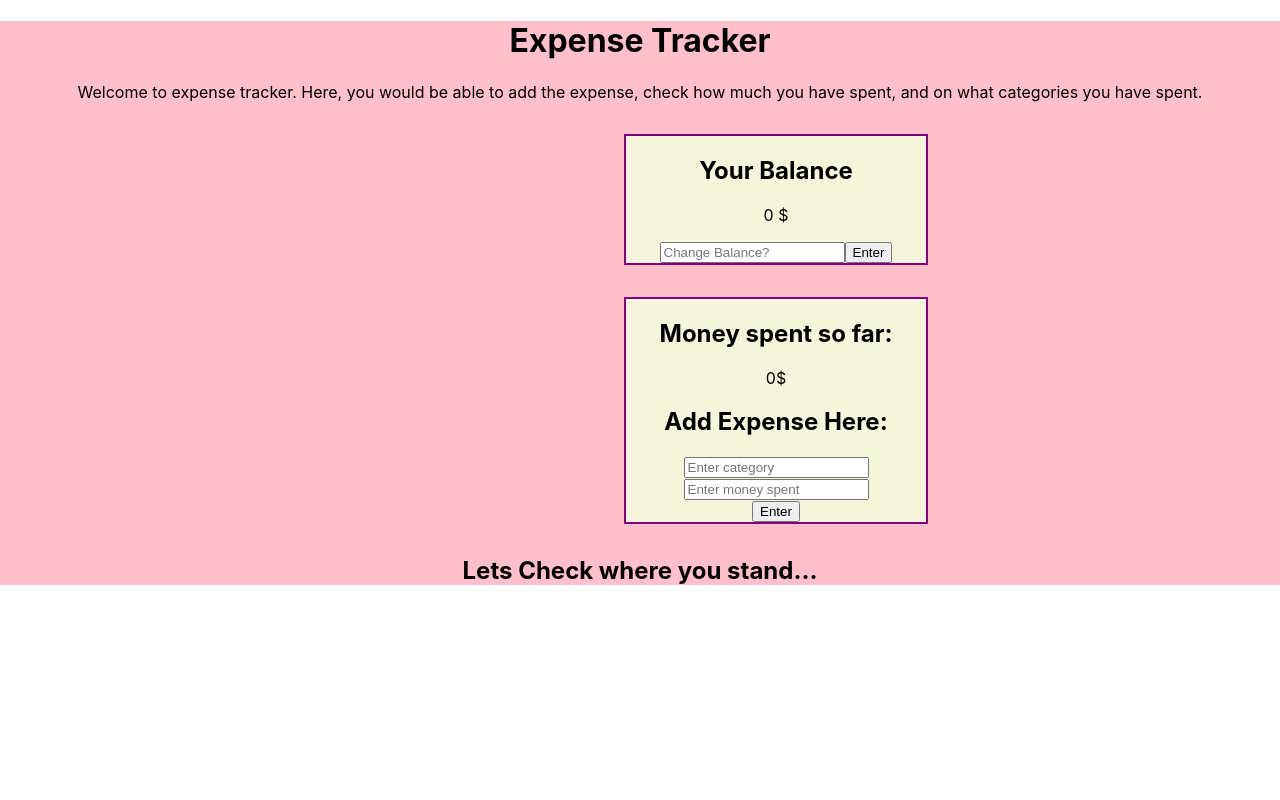
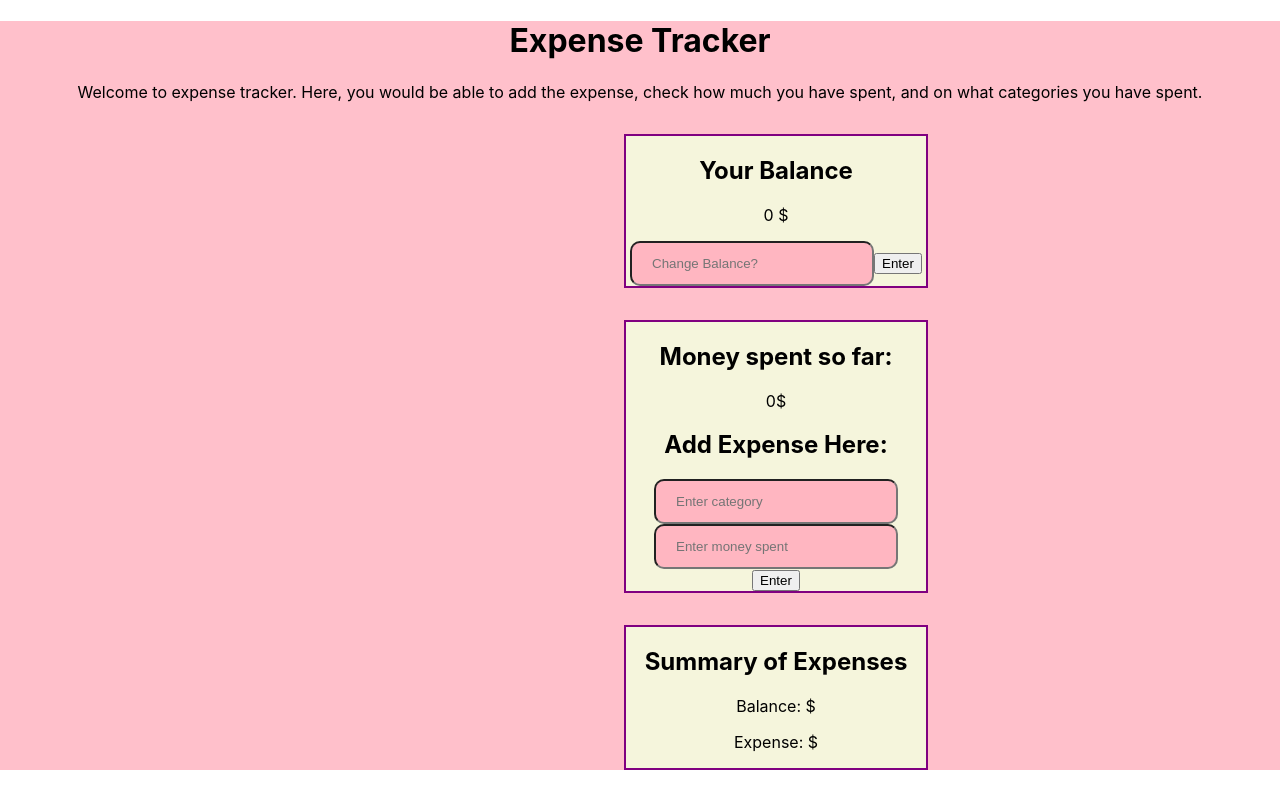
Before and after one commit to shreyaajainn31/expense-tracker, a React (Create React App) app: page / in a window 1280 px wide. Built offline with nearby package versions, Linux system fonts and the light colour scheme.

Commit message:
display message deciding on input balance limit

```diff
--- a/src/App.js
+++ b/src/App.js
@@ -3,20 +3,14 @@ import './App.css';
 import MainPage from './components/MainPage/MainPage';
 import ExpenseForm from './components/Expenses/ExpenseForm';
 import './components/MainPage.css';
-import Balance from './components/Balance/BalanceForm';
-import ProfitLoss from './components/Balance/ProfitLoss';
+
 
 
 function App() {
   return (
     <div className="App">
       <MainPage />
-      <Balance />
-
       <ExpenseForm />
-
-      <ProfitLoss/>
-
     </div>
   );
 }
--- a/src/components/Balance/BalanceForm.js
+++ /dev/null
@@ -1,41 +0,0 @@
-import { render } from "@testing-library/react";
-import React, {useState} from "react";
-
-
-export default function Balance(){
-    const [balance, setBalance] = useState('')
-    const [updateBalance, setUpdateBalance] = useState(0)
-
-    function returnBalance(){
-        return parseInt(updateBalance);
-    };
-
-
-    const handleBalanceChange = e => {
-        setBalance(e.target.value)
-    }
-    const changeBalance = e => {
-        e.preventDefault();
-        setUpdateBalance(balance)
-    }
-    const handleSubmit = e => {
-        e.preventDefault();
-        setBalance('');
-        setUpdateBalance('')
-    }
-
-    return (
-        <div className = "mainpage-form">
-            <h2> Your Balance </h2>
-            <p> {updateBalance} $</p>
-            <form className = "balance-change" onSubmit={handleSubmit}>
-            <input type = "change"
-            placeholder= "Change Balance?"
-            onChange = {handleBalanceChange}
-            value = {balance}
-             />
-            <button onClick= {changeBalance}> Enter </button>
-            </form>
-        </div>
-    );
-}
--- a/src/components/Balance/ProfitLoss.js
+++ /dev/null
@@ -1,16 +0,0 @@
-import React, {useState} from "react";
-import Balance from "./BalanceForm";
-import MainPageForm from "../Expenses/ExpenseForm";
-
-export default function ProfitLoss(){
-
-    return (
-
-        <div className = "profit">
-
-            <h2> Lets Check where you stand... </h2>
-
-
-        </div>
-    );
-}
--- a/src/components/Expenses/ExpenseForm.js
+++ b/src/components/Expenses/ExpenseForm.js
@@ -1,15 +1,35 @@
 import React, {useState} from "react";
 
-import Balance from "../Balance/BalanceForm";
 
 export default function ExpenseForm(props){
 
     const [category, setCategory] = useState('')
     const [expense, setExpense] = useState('')
     const [sum, setSum] = useState(0)
+    const [message, setMessage] = useState('')
+    const [balance, setBalance] = useState('')
+    const [updateBalance, setUpdateBalance] = useState(0)
+    const [updateExpense, setUpdateExpense] = useState('')
+    var finalExpense = 0;
+    var goodMessage = "You are good to go!! ";
+    const handleBalanceChange = e => {
+        setBalance(e.target.value)
+    }
+    const changeBalance = e => {
+        e.preventDefault();
+        setUpdateBalance(balance)
+    }
+    const handleBalanceSubmit = e => {
+        e.preventDefault();
+        setBalance('');
+        setUpdateBalance('')
 
-    function returnExpense(){
-        return expense;
+        if(updateExpense > updateBalance){
+            setMessage("Slow down a little...")
+        }
+        if(updateExpense <= updateBalance){
+            setMessage("You are good to go!! ")
+        }
     }
 
     const handleCategoryChange = e => {
@@ -32,13 +52,38 @@ export default function ExpenseForm(props){
             setSum(sum);
             return
         }
-
-        setSum(sum + parseInt(expense));
+        var finalSum = sum + parseInt(expense);
+        finalExpense = finalSum
+        var finalBalance = parseInt(updateBalance);
+        setSum(finalSum);
+        setUpdateExpense(finalSum);
+        console.log("balance is: ", balance);
+        console.log("expense is: ", finalSum);
+        if(finalSum > finalBalance){
+            console.log("Yes.. expense is greater")
+            setMessage("Slow down a little...")
+        }
+        if(finalSum <= finalBalance) {
+            setMessage("You are good to go!! ")
+        }
     }
 
     return (
 
         <div className="mainpage">
+            <div className="mainpage-form">
+            <h2> Your Balance </h2>
+            <p> {updateBalance} $</p>
+            <form className = "balance-change" onSubmit={handleBalanceSubmit}>
+            <input type = "change"
+            placeholder= "Change Balance?"
+            onChange = {handleBalanceChange}
+            value = {balance}
+             />
+            <button onClick= {changeBalance}> Enter </button>
+            </form>
+            </div>
+
             <div className = "mainpage-form">
             <h2>
             Money spent so far:
@@ -74,7 +119,19 @@ export default function ExpenseForm(props){
                 <button className="money-spent-button" onClick={addExpense}
 
                 > Enter </button>
+
             </form>
+            </div>
+
+            <div  className = "mainpage-form">
+            <h2> Summary of Expenses </h2>
+
+            <p> Balance: {balance}$</p>
+
+            <p> Expense: {updateExpense}$ </p>
+
+            <p className = {message === goodMessage ? 'limit-not-exceed' : 'limit-exceed'}> {message} </p>
+
             </div>
         </div>
     )
--- a/src/components/MainPage.css
+++ b/src/components/MainPage.css
@@ -13,3 +13,18 @@
 .profit{
     margin-top: 2rem;
 }
+
+.limit-exceed {
+    color: red;
+}
+.limit-not-exceed{
+    color: green;
+}
+
+.mainpage-form input{
+    border-radius: 10px;
+  background: lightpink;
+  padding: 20px;
+  width: 200px;
+  height: 1px;
+}
```
